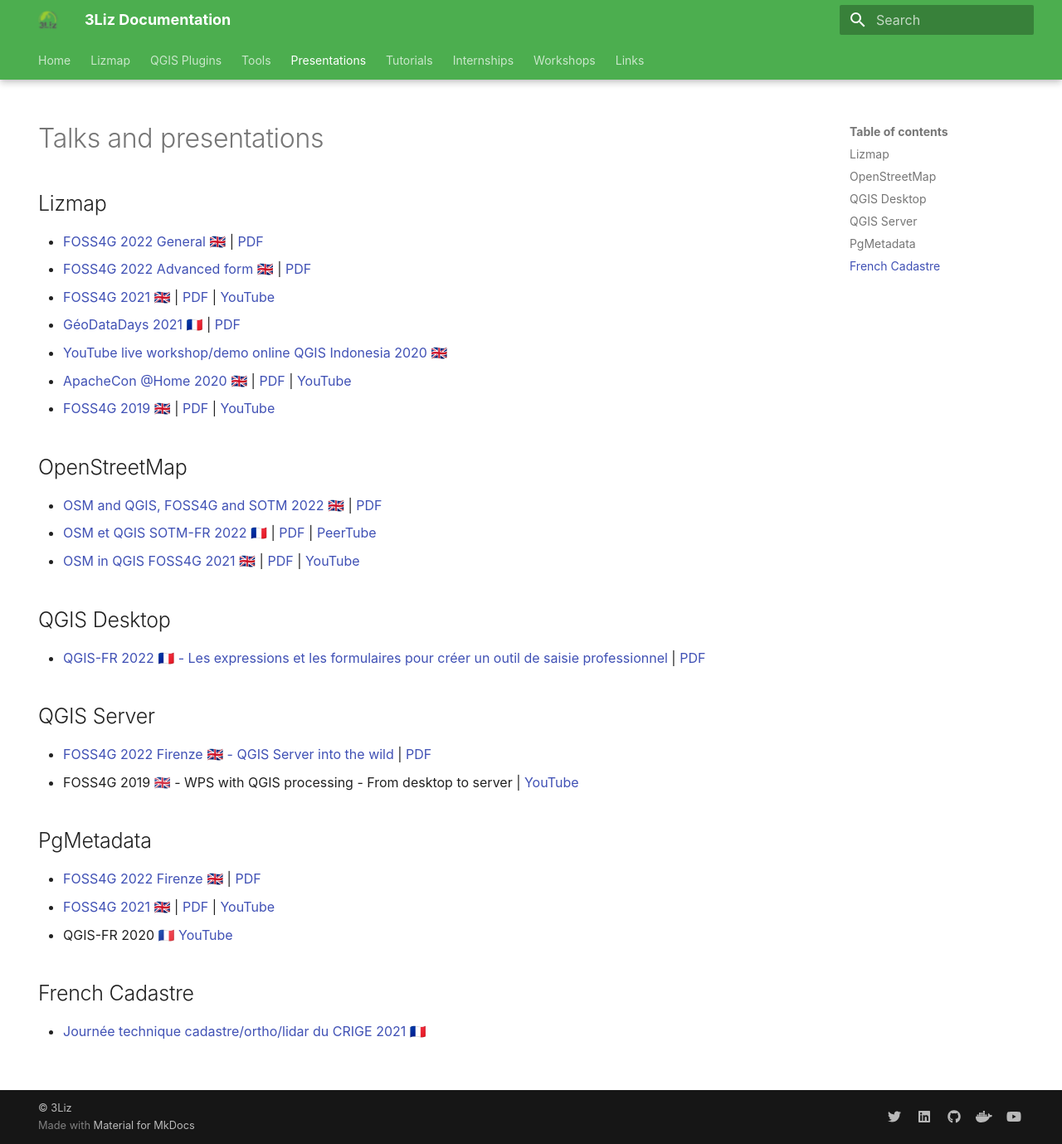
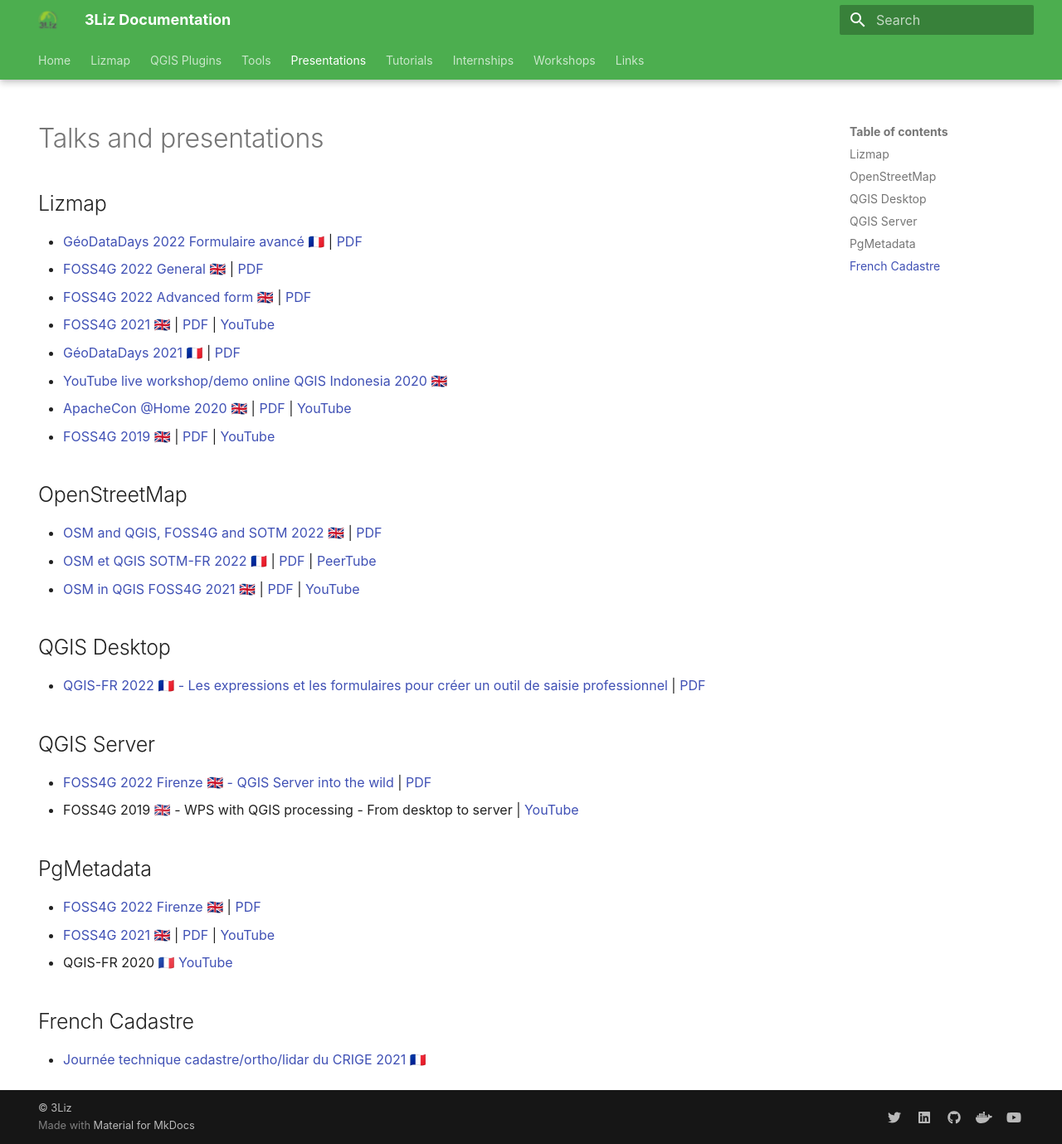
Before and after one commit to 3liz/3liz.github.io, an MkDocs documentation site: the page built from docs/talks.md, in a window 1280 px wide and 1379 px high. Shown: the whole window at 83% size. Built offline with MkDocs 1.6.1 and Material for MkDocs 9.7.7, drawn with Linux system fonts in a browser that asks for light colours; nearby versions of some CDN libraries.

Commit message:
Lizmap GéoDataDays Formulaire avancé

```diff
--- a/docs/talks.md
+++ b/docs/talks.md
@@ -7,6 +7,8 @@
 
 ## Lizmap
 
+* [GéoDataDays 2022 Formulaire avancé 🇫🇷](https://docs.3liz.org/presentations/2022-09-geodatadays-formulaire-qgis-lizmap.html)
+  | [PDF](https://docs.3liz.org/presentationsdocs/pdf/2022-09-geodatadays-formulaire-qgis-lizmap.pdf)
 * [FOSS4G 2022 General 🇬🇧](https://docs.3liz.org/presentations/2022-08-foss4g-lizmap.html)
   | [PDF](https://docs.3liz.org/presentations/pdf/2022-08-foss4g-lizmap.pdf)
 * [FOSS4G 2022 Advanced form 🇬🇧](https://docs.3liz.org/presentations/2022-08_FOSS4G_Advanced_QGIS_forms_into_the_web_with_Lizmap.html)
```
